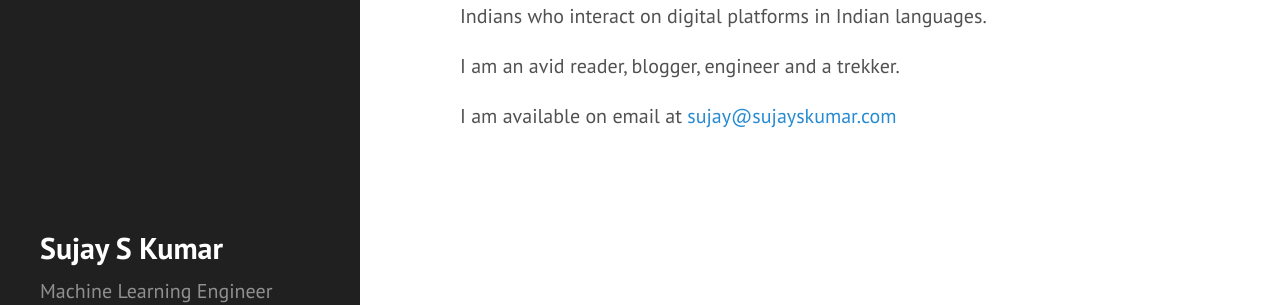
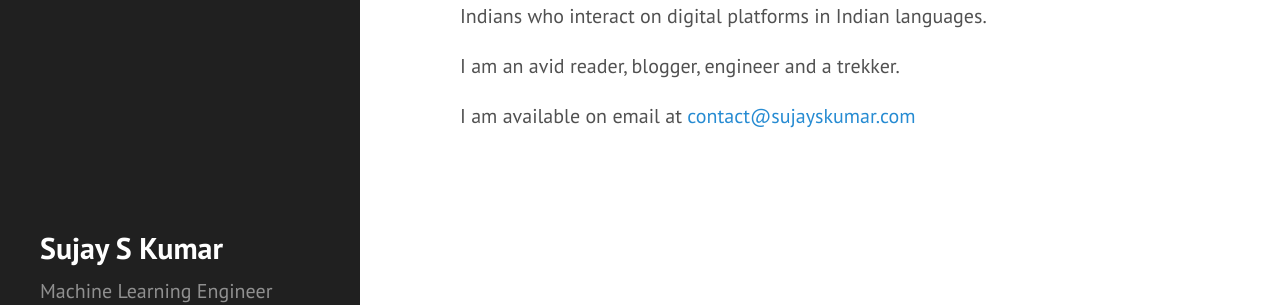
Before and after one commit to SujaySKumar/sujayskumar.github.io, a Jekyll site: the page built from about.md, in a window 1280 px wide. Shown: the part 249-554 px from the top of the page. Built offline with Jekyll 4.4.1, drawn with Linux system fonts in a browser that asks for light colours.

Commit message:
Updated email

```diff
--- a/about.md
+++ b/about.md
@@ -35,4 +35,4 @@ At [vernacular.ai](https://vernacular.ai), I am building enterprise language sol
 
 I am an avid reader, blogger, engineer and a trekker.
 
-I am available on email at [sujay@sujayskumar.com](mailto:sujay@sujayskumar.com)
+I am available on email at [contact@sujayskumar.com](mailto:contact@sujayskumar.com)
```
